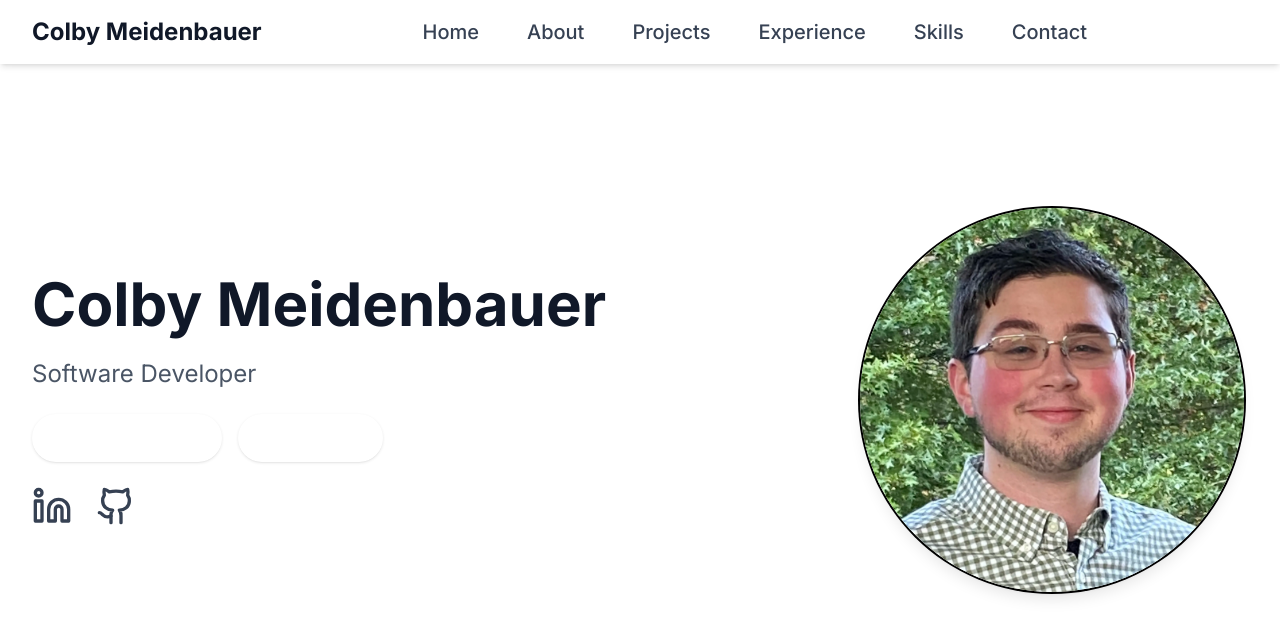
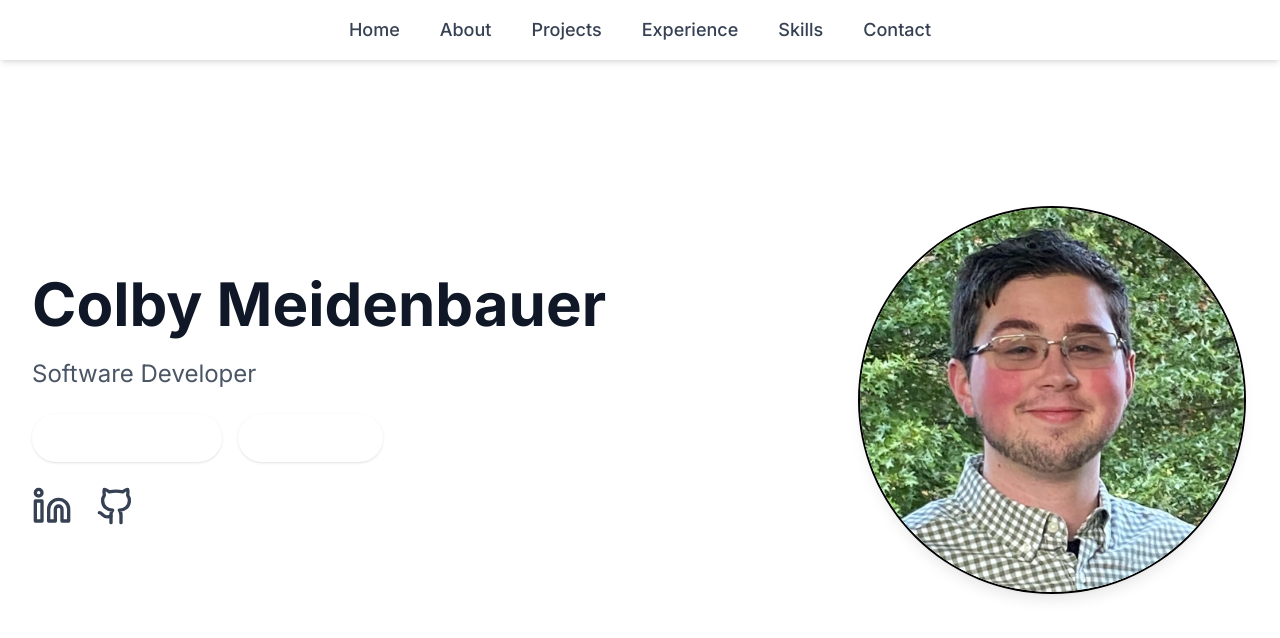
Before and after one commit to UberCoderHyde/PersonalWebsite, a React (Vite) app: page / in a window 1280 px wide. Shown: the top 638 px of the page. Built offline with nearby package versions, Linux system fonts and the light colour scheme.

Commit message:
updates to header

```diff
--- a/src/components/Header.tsx
+++ b/src/components/Header.tsx
@@ -17,19 +17,20 @@ export default function Header() {
 
   return (
     <header className="fixed top-0 inset-x-0 z-50 bg-white/95 dark:bg-gray-900/95 backdrop-blur-lg shadow-md transition-colors">
-      <div className="max-w-screen-xl mx-auto px-8 py-4 flex items-center justify-between">
-        {/* Brand */}
+      <div className="max-w-screen-xl mx-auto px-6 py-4 flex items-center justify-between">
+        {/* Brand icon or blank space */}
         <ScrollLink
           to="profile"
           smooth
           duration={500}
-          className="text-2xl font-bold text-gray-900 dark:text-gray-100 cursor-pointer"
+          className="text-xl font-semibold text-gray-900 dark:text-gray-100 cursor-pointer"
         >
-          Colby Meidenbauer
+          {/* You could put a logo icon here if desired */}
+          <span className="sr-only">Home</span>
         </ScrollLink>
 
         {/* Desktop Nav */}
-        <nav className="hidden md:flex flex-1 justify-center space-x-12">
+        <nav className="hidden md:flex flex-1 justify-center space-x-10">
           {navItems.map(({ id, label }) => (
             <ScrollLink
               key={id}
@@ -39,10 +40,9 @@ export default function Header() {
               activeClass="text-mint"
               duration={500}
               offset={-100}
-              className="relative text-xl font-medium text-gray-700 dark:text-gray-300 hover:text-mint cursor-pointer transition"
+              className="relative text-lg font-medium text-gray-700 dark:text-gray-300 hover:text-mint cursor-pointer transition"
             >
               {label}
-              <span className="absolute left-0 -bottom-1 h-1 w-0 bg-mint transition-all group-hover:w-full" />
             </ScrollLink>
           ))}
         </nav>
@@ -51,7 +51,7 @@ export default function Header() {
         <button
           onClick={() => setMobileOpen((open) => !open)}
           aria-label="Toggle menu"
-          className="md:hidden p-3 rounded-md hover:bg-gray-200 dark:hover:bg-gray-700 focus:outline-none focus:ring-2 focus:ring-mint cursor-pointer transition"
+          className="md:hidden p-3 rounded-md hover:bg-gray-200 dark:hover:bg-gray-700 focus:outline-none focus:ring-2 focus:ring-mint transition"
         >
           {mobileOpen ? (
             <X className="w-6 h-6 text-gray-700 dark:text-gray-300" />
@@ -62,8 +62,14 @@ export default function Header() {
       </div>
 
       {/* Mobile Nav Overlay */}
-      {mobileOpen && (
-        <div className="md:hidden fixed left-0 right-0 top-16 bottom-0 bg-white dark:bg-gray-900 flex flex-col items-center pt-8 space-y-6 overflow-auto transition-opacity">
+      <div
+        className={`md:hidden fixed inset-0 z-40 bg-white dark:bg-gray-900 transition-all duration-300 ease-in-out ${
+          mobileOpen
+            ? "translate-y-0 opacity-100"
+            : "-translate-y-full opacity-0 pointer-events-none"
+        }`}
+      >
+        <div className="flex flex-col items-center pt-20 space-y-8">
           {navItems.map(({ id, label }) => (
             <ScrollLink
               key={id}
@@ -80,7 +86,7 @@ export default function Header() {
             </ScrollLink>
           ))}
         </div>
-      )}
+      </div>
     </header>
   );
 }
--- a/src/components/Profile.tsx
+++ b/src/components/Profile.tsx
@@ -9,7 +9,7 @@ const Profile: React.FC = () => {
   return (
     <section
       id="profile"
-      className="h-screen bg-white dark:bg-gray-700 transition-colors"
+      className="h-screen pt-24 md:pt-0 bg-white dark:bg-gray-700 transition-colors"
     >
       <div className="max-w-7xl mx-auto h-full px-4 sm:px-6 lg:px-8 grid grid-cols-1 md:grid-cols-2 items-center gap-12">
         {/* Text Block */}
```
